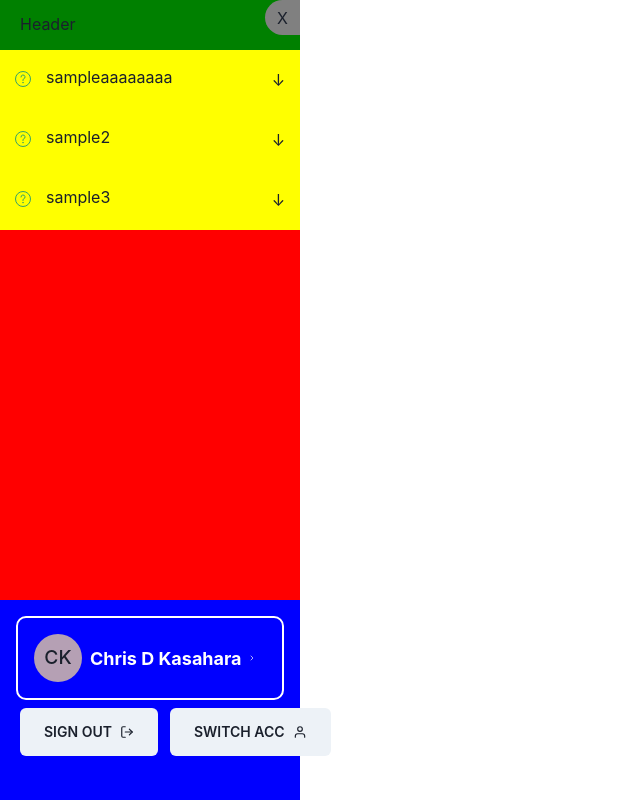
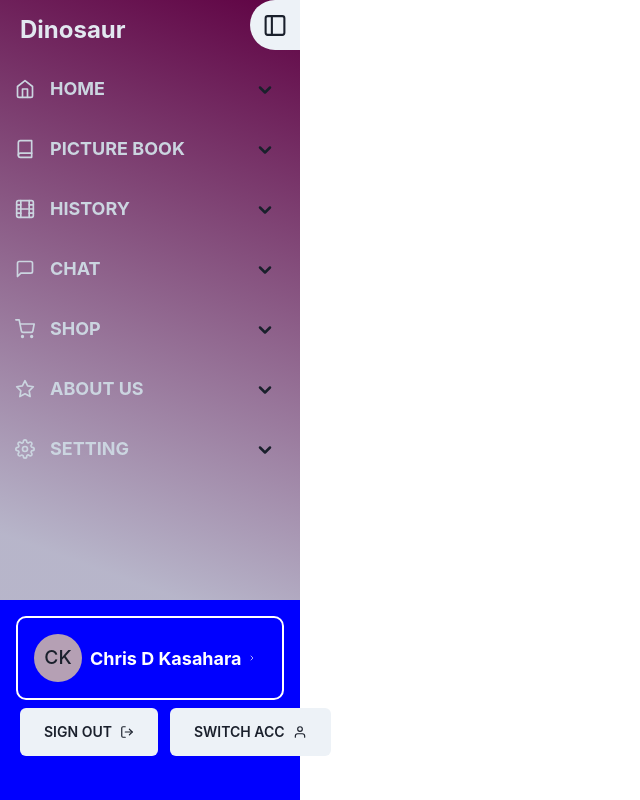
Before and after one commit to Christian-D-K/sidebar_menu, a Next.js app: page / in a window 1280 px wide. Shown: the whole page, without its empty margins (0-640 px from the left). Built offline with nearby package versions, Linux system fonts and the light colour scheme.

Commit message:
【add】sidebarMenu-02 サイドバーメニューデザイン大幅変更

```diff
--- a/src/common/consts.ts
+++ b/src/common/consts.ts
@@ -1,21 +1,61 @@
 import { menuContentsType } from '../types/Manu.type'
+import {
+  FiHome,
+  FiBook,
+  FiFilm,
+  FiMessageSquare,
+  FiShoppingCart,
+  FiSettings,
+  FiStar,
+} from 'react-icons/fi'
 export const menuContents: menuContentsType = [
   {
     id: 'vsfvbs',
     path: '/',
-    name: 'sampleaaaaaaaa',
+    icon: FiHome,
+    name: 'HOME',
     childMenuContents: [],
   },
   {
     id: 'sfbhst',
     path: '/',
-    name: 'sample2',
+    icon: FiBook,
+    name: 'PICTURE BOOK',
     childMenuContents: [],
   },
   {
     id: 'sebsfb',
     path: '/',
-    name: 'sample3',
+    icon: FiFilm,
+    name: 'HISTORY',
+    childMenuContents: [],
+  },
+  {
+    id: 'ohaisd',
+    path: '/',
+    icon: FiMessageSquare,
+    name: 'CHAT',
+    childMenuContents: [],
+  },
+  {
+    id: 'rhjmdk',
+    path: '/',
+    icon: FiShoppingCart,
+    name: 'SHOP',
+    childMenuContents: [],
+  },
+  {
+    id: 'egavtb',
+    path: '/',
+    icon: FiStar,
+    name: 'ABOUT US',
+    childMenuContents: [],
+  },
+  {
+    id: 'liemjd',
+    path: '/',
+    icon: FiSettings,
+    name: 'SETTING',
     childMenuContents: [],
   },
 ]
--- a/src/features/Menu/MenuHeader.tsx
+++ b/src/features/Menu/MenuHeader.tsx
@@ -1,24 +1,32 @@
-import { Text, Center, Flex } from '@chakra-ui/react'
+import { Text, Center, Flex, Icon } from '@chakra-ui/react'
+import { FiSidebar } from 'react-icons/fi'
 
 const MenuHeader = () => {
   return (
-    <Flex h={50} pos='relative'>
-      <Flex flexGrow={1} bg='green'>
-        <Text ml={5} my={3}>
-          Header
+    <Flex h='60px' pos='relative'>
+      <Flex flexGrow={1}>
+        <Text
+          ml={5}
+          my={2}
+          py={1}
+          fontSize='2xl'
+          fontWeight='bold'
+          color='gray.200'
+        >
+          Dinosaur
         </Text>
       </Flex>
       <Flex
-        w='35px'
-        h='35px'
+        w='50px'
+        h='50px'
         pos='absolute'
-        bg='gray'
+        bg='gray.100'
         borderLeftRadius={35}
         right={0}
         textAlign='center'
       >
         <Center>
-          <Text w={35}>X</Text>
+          <Icon w='50px' h='25px' strokeWidth='2px' as={FiSidebar} />
         </Center>
       </Flex>
     </Flex>
--- a/src/features/Menu/NavItem.tsx
+++ b/src/features/Menu/NavItem.tsx
@@ -1,7 +1,8 @@
-import { ListIcon, Flex, ListItem, Box, Center } from '@chakra-ui/react'
+import { ListIcon, Flex, ListItem, Center, Icon } from '@chakra-ui/react'
 import { useAtom } from 'jotai'
 import { menuContentsAtom } from '../../atom/MenuAtom'
 import { navItemType } from '../../types/Manu.type'
+import { FiChevronDown } from 'react-icons/fi'
 
 const NavItem = ({ id }: navItemType) => {
   const [menuContents] = useAtom(menuContentsAtom)
@@ -9,13 +10,27 @@ const NavItem = ({ id }: navItemType) => {
     (menuContentsItem) => menuContentsItem.id === id
   )[0]
   return (
-    <Flex bg='yellow' _hover={{ bg: 'gray' }}>
-      <ListItem my={15} h={30} flexGrow={1} flexFlow='column'>
-        <ListIcon mx={15} color='green.500' />
+    <Flex _hover={{ bg: 'gray' }}>
+      <ListItem
+        my={15}
+        h={30}
+        flexGrow={1}
+        flexFlow='column'
+        fontSize='lg'
+        fontWeight='bold'
+        color='gray.300'
+      >
+        <ListIcon
+          mx={15}
+          h={5}
+          w={5}
+          strokeWidth={2}
+          as={navItemContens.icon}
+        />
         {navItemContens?.name}
       </ListItem>
-      <Center>
-        <Box m={15}>↓</Box>
+      <Center w='70px'>
+        <Icon as={FiChevronDown} h={5} w={5} strokeWidth='3px' />
       </Center>
     </Flex>
   )
--- a/src/features/Menu/Sidebar.tsx
+++ b/src/features/Menu/Sidebar.tsx
@@ -7,7 +7,14 @@ import NavItem from './NavItem'
 const Sidebar = () => {
   console.log(menuContents)
   return (
-    <Flex flexFlow='column' w='300px' bg='red' h='100vh'>
+    <Flex
+      flexFlow='column'
+      w='300px'
+      bgGradient='linear(200deg, rgba(95, 2, 67), rgba(17,11,79,.3) 70.71%),
+      linear-gradient(135deg, rgba(0,0,120,.8), rgba(0,255,0,0) 60.71%),
+      linear-gradient(330deg, rgba(4,0,33), rgba(0,0,0) 80.71%)'
+      h='100vh'
+    >
       <MenuHeader />
       <Flex flexGrow={1} flexFlow='column'>
         <List spacing={0} p={0} mt={0}>
--- a/src/types/Manu.type.ts
+++ b/src/types/Manu.type.ts
@@ -1,6 +1,8 @@
+import { IconType } from 'react-icons'
 export type navItemType = {
   id: string
   path?: string
+  icon?: IconType
   name?: string
   childMenuContents?: childMenuContentsType[]
 }
```
